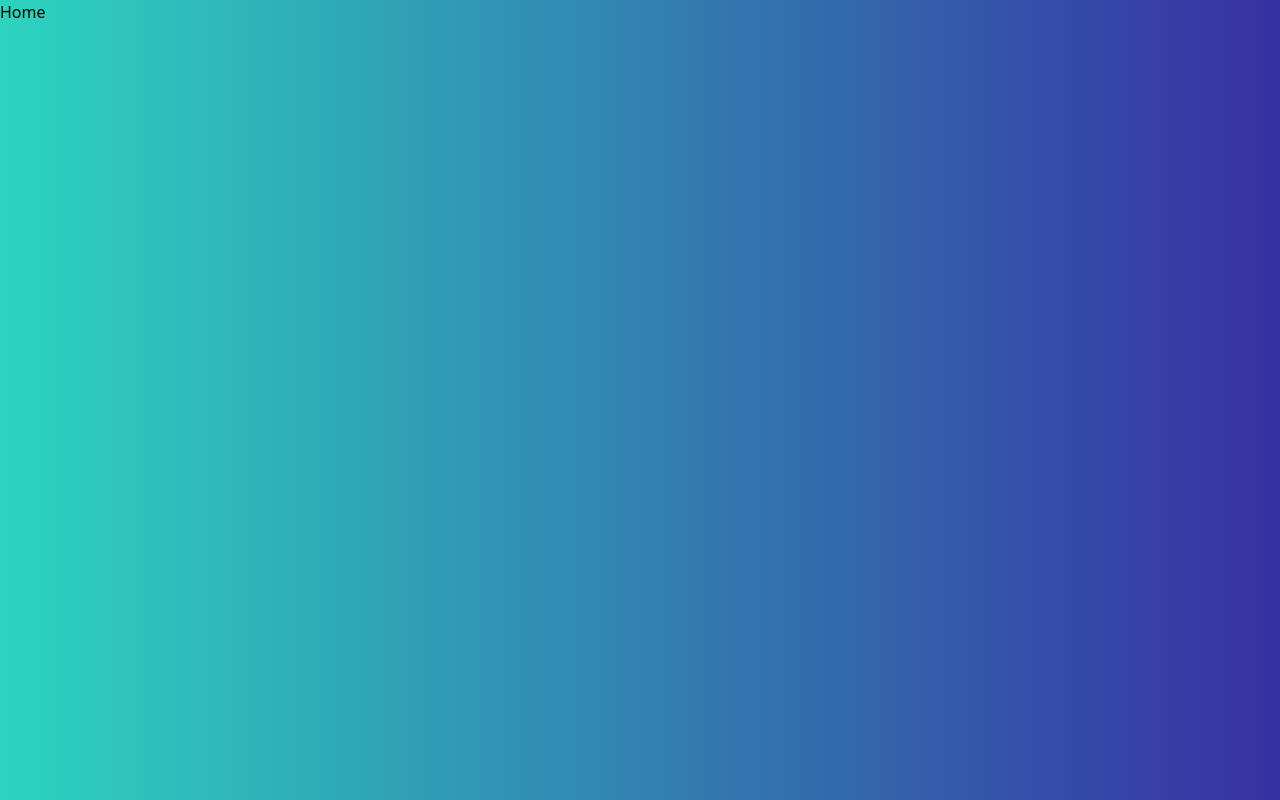
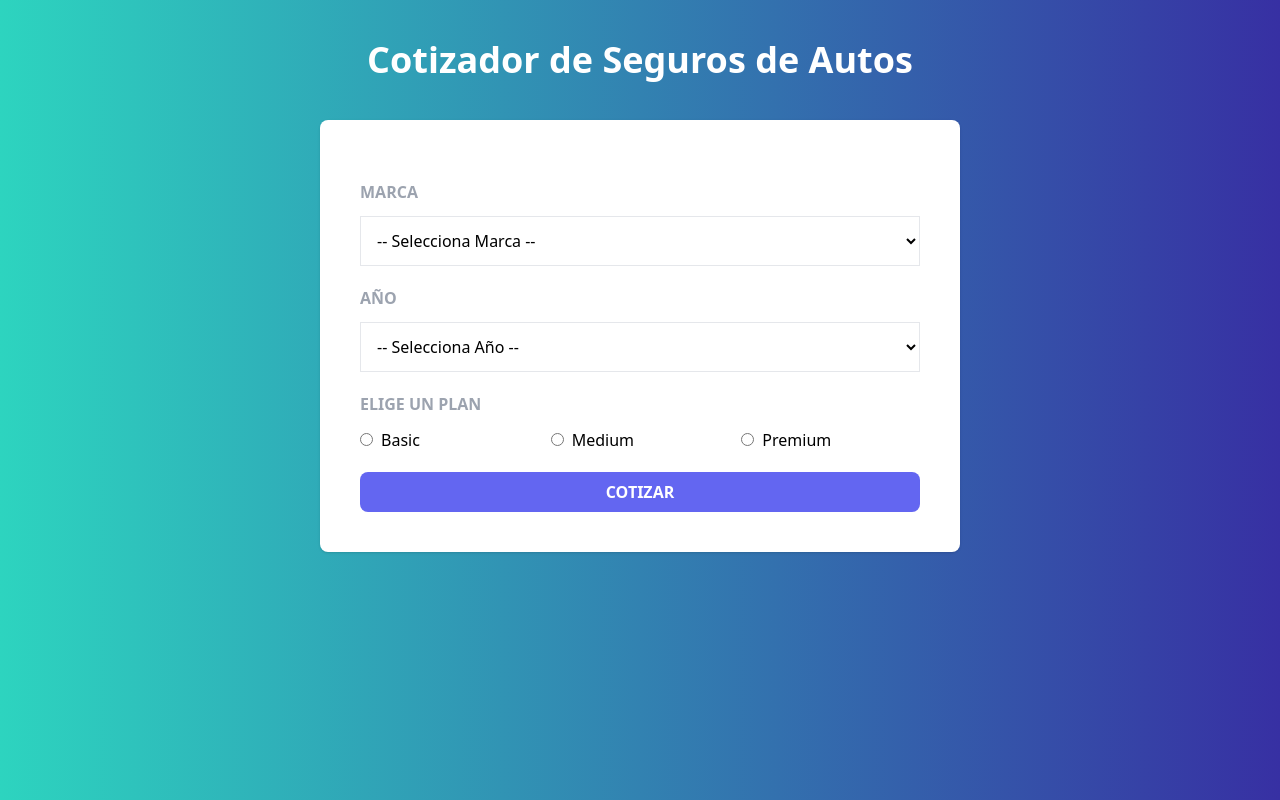
Before and after one commit to jotavaldivia/cotizador_autos_react, a React (Vite) app: page / in a window 1280 px wide. Built offline with nearby package versions, Linux system fonts and the light colour scheme.

Commit message:
feat: add form component and getLastTwenyYears in utilities

```diff
--- /dev/null
+++ b/src/components/Form.tsx
@@ -0,0 +1,70 @@
+import { CAR_BRANDS, PLANS } from "../constants";
+import { getLastTwenyYears } from "../utilities";
+
+console.log(getLastTwenyYears());
+const Form = () => {
+  return (
+    <>
+      <form action="">
+        <div className="my-5">
+          <label className="block mb-3 font-bold text-gray-400 uppercase">
+            Marca
+          </label>
+          <select
+            name="marca"
+            className="w-full p-3 bg-white border border-gray-200"
+          >
+            <option value="">-- Selecciona Marca --</option>
+            {CAR_BRANDS.map((brand) => (
+              <option key={brand.id} value={brand.id}>
+                {brand.name}
+              </option>
+            ))}
+          </select>
+        </div>
+        <div className="my-5">
+          <label className="block mb-3 font-bold text-gray-400 uppercase">
+            Año
+          </label>
+          <select
+            name="marca"
+            className="w-full p-3 bg-white border border-gray-200"
+          >
+            <option value="">-- Selecciona Año --</option>
+            {getLastTwenyYears().map((year) => (
+              <option key={year.id} value={year.id}>
+                {year.name}
+              </option>
+            ))}
+          </select>
+        </div>
+        <div className="my-5">
+          <label className="block mb-3 font-bold text-gray-400 uppercase">
+            Elige un plan
+          </label>
+          <div className="flex gap-3 items-center">
+            {PLANS.map((plan) => (
+              <label key={plan.id} className="flex-1">
+                <input
+                  type="radio"
+                  name="plan"
+                  value={plan.id}
+                  className="mr-2"
+                />
+                {plan.name}
+              </label>
+            ))}
+          </div>
+        </div>
+        <input
+          type="submit"
+          value="Cotizar"
+          className="w-full bg-indigo-500 hover:bg-indigo-700 transition-colors duration-300 text-white
+          uppercase py-2 px-10 text-center rounded-lg font-bold cursor-pointer"
+        />
+      </form>
+    </>
+  );
+};
+
+export default Form;
--- /dev/null
+++ b/src/components/index.ts
@@ -0,0 +1 @@
+export { default as Form } from "./Form";
--- /dev/null
+++ b/src/constants/index.ts
@@ -0,0 +1,33 @@
+export const CAR_BRANDS = [
+  { id: 1, name: "Audi" },
+  { id: 2, name: "BMW" },
+  { id: 3, name: "Mercedes" },
+  { id: 4, name: "Volkswagen" },
+  { id: 5, name: "Volvo" },
+  { id: 6, name: "Ford" },
+  { id: 7, name: "Fiat" },
+  { id: 8, name: "Honda" },
+  { id: 9, name: "Hyundai" },
+  { id: 10, name: "Kia" },
+  { id: 11, name: "Mazda" },
+  { id: 12, name: "Mitsubishi" },
+  { id: 13, name: "Nissan" },
+  { id: 14, name: "Opel" },
+  { id: 15, name: "Peugeot" },
+  { id: 16, name: "Renault" },
+  { id: 17, name: "Seat" },
+  { id: 18, name: "Skoda" },
+  { id: 19, name: "Toyota" },
+  { id: 20, name: "Alfa Romeo" },
+  { id: 21, name: "Chevrolet" },
+  { id: 22, name: "Chrysler" },
+  { id: 23, name: "Citroen" },
+];
+
+export const YEARMAX = new Date().getFullYear();
+
+export const PLANS = [
+  { id: 1, name: "Basic" },
+  { id: 2, name: "Medium" },
+  { id: 3, name: "Premium" },
+];
--- a/src/pages/Home.tsx
+++ b/src/pages/Home.tsx
@@ -1,3 +1,17 @@
+import { Form } from "../components";
 export const Home = () => {
-  return <div>Home</div>;
+  return (
+    <>
+      <header className="my-10">
+        <h1 className="text-white text-center text-4xl font-black">
+          {" "}
+          Cotizador de Seguros de Autos
+        </h1>
+      </header>
+
+      <main className="bg-white md:w-2/3 lg:w-2/4 mx-auto shadow rounded-lg p-10">
+        <Form />
+      </main>
+    </>
+  );
 };
--- /dev/null
+++ b/src/utilities/getLastTwenyYears.ts
@@ -0,0 +1,9 @@
+import { YEARMAX } from "../constants";
+
+export const getLastTwenyYears = () => {
+  const years = [];
+  for (let i = 0; i < 20; i++) {
+    years.push({ id: YEARMAX - i, name: YEARMAX - i });
+  }
+  return years;
+};
--- /dev/null
+++ b/src/utilities/index.ts
@@ -0,0 +1 @@
+export * from "./getLastTwenyYears";
```
